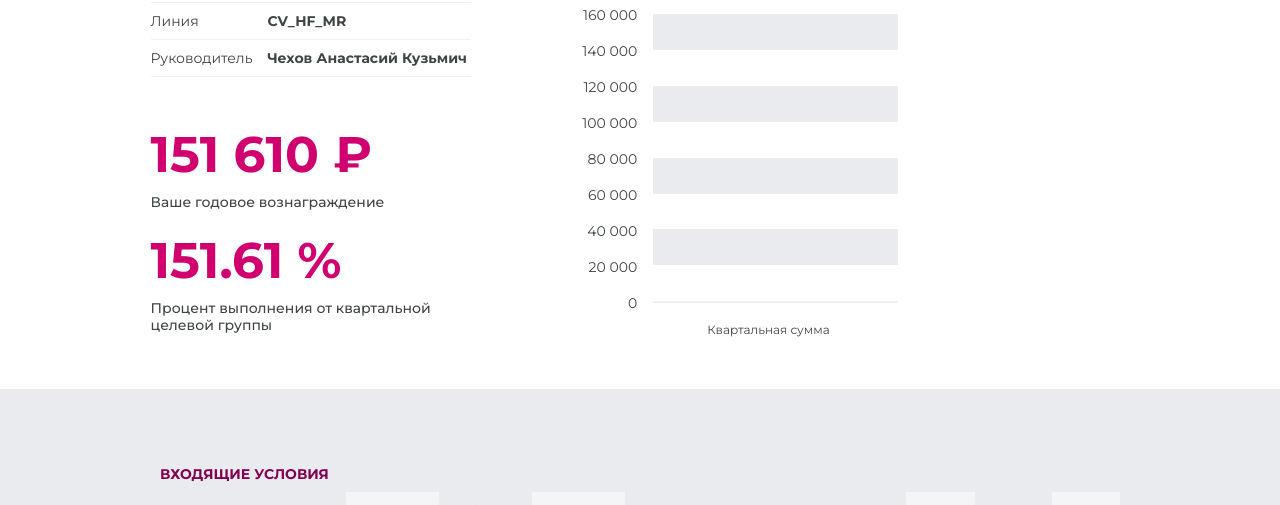
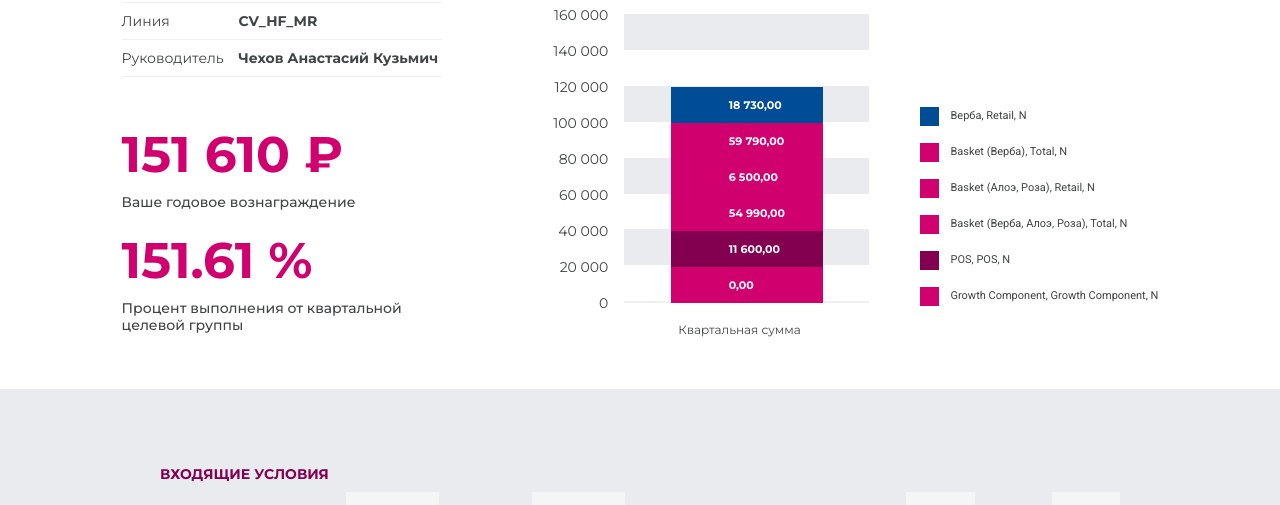
Before and after one commit to DmitriyKanischev/benefactory, a plain HTML site: page index.html in a window 1280 px wide. Shown: the part 595-1100 px from the top of the page. Drawn offline with Linux system fonts and the light colour scheme.

Commit message:
feat: Diagramm
Diagramm created

```diff
--- a/index.html
+++ b/index.html
@@ -107,6 +107,9 @@
                   <path opacity="0.4" d="M0 1H482" stroke="#D0006F" stroke-width="2"/>
                 </svg>
               </div>
+              <div class="values" id="values">
+
+              </div>
             </div>
           </div>
           <span class="quart_sum">Квартальная сумма</span>
--- a/index.js
+++ b/index.js
@@ -91,22 +91,48 @@ const fetchData = async () => {
   // yearSaleBonus - итоговое вознаграждение
   document.querySelector("#yearSaleBonus").textContent = total.toLocaleString('ru-RU') + ' ₽';
 
-  // const colors = ['#004C96', '#F0AB00', '#25858D', '#D0006F', '#830051']
+  const colors = ['#004C96', '#F0AB00', '#25858D', '#D0006F', '#830051']
+  const randColor = (colorArr) => {
+    return Math.floor(Math.random() * ((colorArr.length - 1)- 0 + 1)) + 0
+  }
 
-  // const createDiagramm = () => {
-  //   let totalDiagramm = document.body.querySelector("#total_diagramm");
-  //   data.sales.map((i) => {
-  //     totalDiagramm.insertAdjacentHTML('beforeend',
-  //       `
-  //       <svg width="152" height="36" viewBox="0 0 152 36" fill="none" xmlns="http://www.w3.org/2000/svg">
-  //         <rect width="152" height="36" fill="blue" />
-  //         <text class="rect_text" x="68" y="22">${i.saleBonus.toLocaleString('ru-RU', {minimumFractionDigits: 2})}</text>
-  //       </svg>
-  //       `
-  //     )
-  //   })
-  // }
-  // createDiagramm()
+  const createDiagramm = () => {
+    let ctx = [];
+    data.sales.map((i) => {
+      ctx.push({
+        name: i.name,
+        saleBonus: i.saleBonus
+      })
+    });
+    ctx = ctx.sort((a, b) => {
+      return b - a;
+    });
+
+    let totalDiagramm = document.body.querySelector("#total_diagramm");
+    let values = document.body.querySelector("#values");
+    ctx.map((i) => {
+      let color = randColor(colors);
+      totalDiagramm.insertAdjacentHTML('beforeend',
+        `
+        <svg width="152" height="36" viewBox="0 0 152 36" fill="none" xmlns="http://www.w3.org/2000/svg">
+          <rect width="152" height="36" fill="${colors[color]}" />
+          <text class="rect_text" x="38%" y="22">${i.saleBonus.toLocaleString('ru-RU', {minimumFractionDigits: 2})}</text>
+        </svg>
+        `
+      );
+      values.insertAdjacentHTML('beforeend',
+        `
+        <span class="values_name">
+        <svg width="19" height="19" viewBox="0 0 19 19" fill="none" xmlns="http://www.w3.org/2000/svg">
+          <rect width="19" height="19" fill="${colors[color]}"/>
+        </svg>
+        <p>${i.name}</p>
+        </span>
+        `
+      )
+    })
+  }
+  createDiagramm()
 }
 
 fetchData()
--- a/styles.css
+++ b/styles.css
@@ -204,6 +204,27 @@ main {
   flex-direction: column;
   max-height: 550px;
   bottom: 18px;
+  overflow: hidden;
+}
+.values {
+  display: flex;
+  flex-direction: column;
+  justify-content: space-between;
+  height: 198px;
+  margin-bottom: 25px;
+}
+.values_name {
+  font-family: Roboto;
+  font-size: 11px;
+  font-weight: 400;
+  line-height: 36px;
+  color: #3F4444;
+  white-space: nowrap;
+  display: flex;
+  align-items: center;
+}
+.values_name :last-child {
+  padding-left: 11px;
 }
 .rect_text{
   font-family: Montserrat;
```
Also changed, not shown: package.json (deleted, +0 -14 lines), 2 other files.
